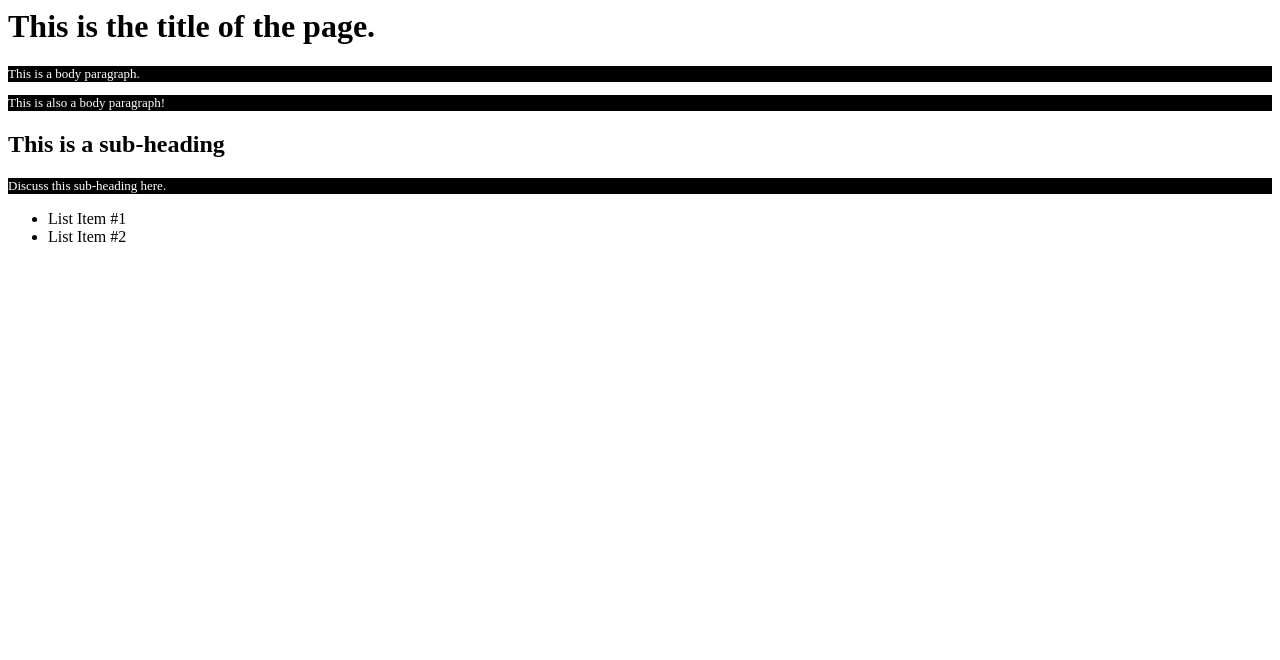
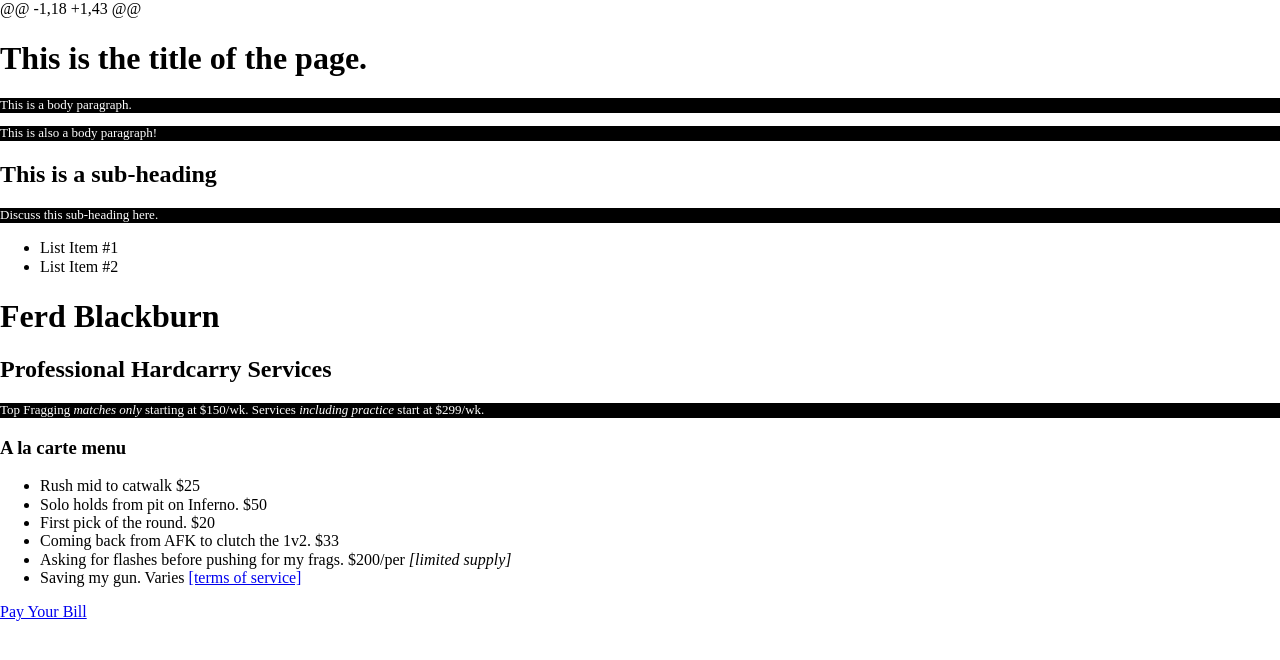
Before and after one commit to ferdblackburn/ferdblackburn.github.io, a plain HTML site: page index.html in a window 1280 px wide. Drawn offline with nearby package versions, Linux system fonts and the light colour scheme.

Commit message:
Update index.html

```diff
--- a/index.html
+++ b/index.html
@@ -1,6 +1,14 @@
+@@ -1,18 +1,43 @@
 <link rel="stylesheet" type="text/css" href="./styles.css" />
-<body>
-
+<!doctype html>
+<html class="no-js" lang="">
+ <head>
+  <title>Old bones using old grooves yet still finding a way to keep styling on you shitty ass newbs</title>
+  <meta name="description" content="Ferd Blackburn ez frags 4 hire. Contact me at blackburn@spazbot.com">
+  <link rel="stylesheet" href="normalize.css">
+  <link rel="stylesheet" href="styles.css">
+</head>
+ <body>
     <div class="wrapper">
         <main>
             <h1>This is the title of the page.</h2>
@@ -16,4 +24,31 @@
             </ul>
         </aside>
     </div>
+  <!--[if lte IE 9]>
+    <p class="browserupgrade">You are using an <strong>outdated</strong> browser. Please <a href="https://browsehappy.com/">upgrade your browser</a> to improve your experience and security.</p>
+  <![endif]-->
+   <!-- Add your site or application content here -->
+  <h1>Ferd Blackburn</h1>
+  <h2>Professional Hardcarry Services</h2>
+  <p>Top Fragging <em>matches only</em> starting at $150/wk. Services <em>including practice</em> start at $299/wk.</p>
+  <h3>A la carte menu</h3>
+  <ul>
+      <li>Rush mid to catwalk <span>$25</span></li>
+      <li>Solo holds from pit on Inferno. <span>$50</span></li>
+      <li>First pick of the round. <span>$20</span></li>
+      <li>Coming back from AFK to clutch the 1v2. <span>$33</span></li>
+      <li>Asking for flashes before pushing for my frags. <span>$200/per</span> <em>[limited supply]</em></li>
+      <li>Saving my gun. <span>Varies</span> <a href="#" title="You pay me the dollar figure I save inside the game. Yes this is legally binding.">[terms of service]</a></li>
+  </ul>
+  <a href="http://www.paypal.com/pay" target="_blank" title="By clicking this button you agree to the terms of service.">Pay Your Bill</a>
+   <script src="https://code.jquery.com/jquery-3.3.1.min.js" integrity="sha256-FgpCb/KJQlLNfOu91ta32o/NMZxltwRo8QtmkMRdAu8=" crossorigin="anonymous"></script>
+  <script>window.jQuery || document.write('<script src="js/vendor/jquery-3.3.1.min.js"><\/script>')</script>
+  <script src="main.js"></script>
+   <!-- Google Analytics: change UA-XXXXX-Y to be your site's ID. -->
+  <script>
+    window.ga = function () { ga.q.push(arguments) }; ga.q = []; ga.l = +new Date;
+    ga('create', 'UA-XXXXX-Y', 'auto'); ga('send', 'pageview')
+  </script>
+  <script src="https://www.google-analytics.com/analytics.js" async defer></script>
 </body>
+ </html>
```
